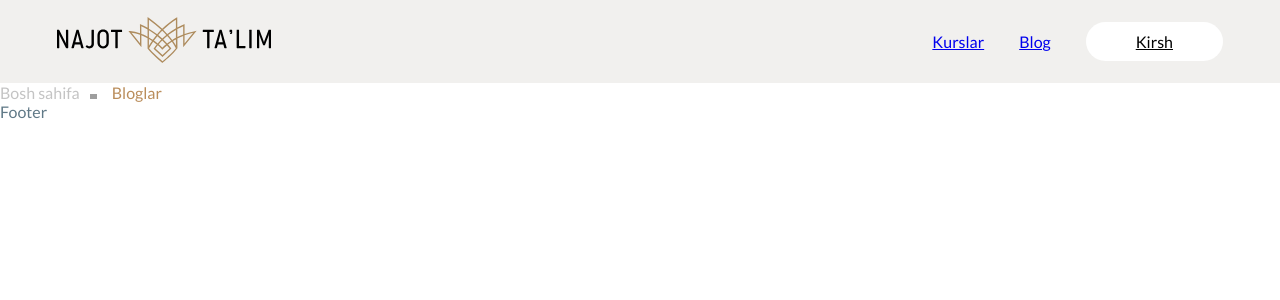
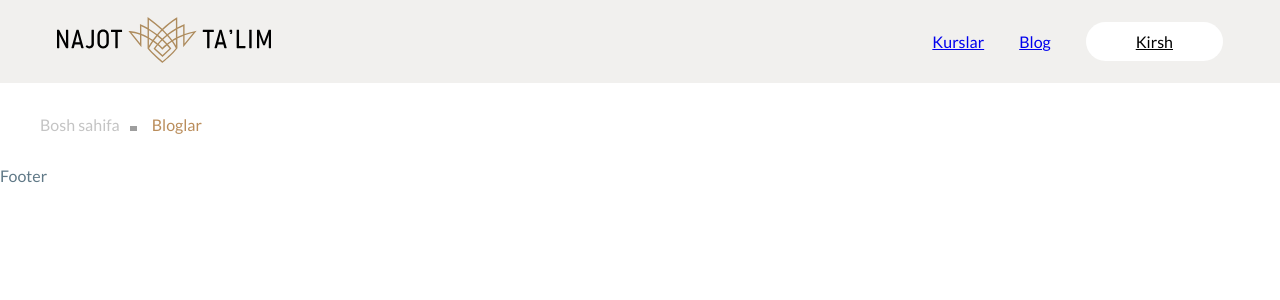
Before and after one commit to ismoilov223/Najot_talim, a React (Vite) app: page /blog in a window 1280 px wide. Shown: the top 300 px of the page. Built offline with nearby package versions, Linux system fonts and the light colour scheme; grey boxes are pictures that could not be loaded.

Commit message:
blog page menu qoshildi

```diff
--- a/index.html
+++ b/index.html
@@ -5,6 +5,7 @@
 		<link rel="stylesheet" href="./src/fonts/font.css" />
 		<meta name="viewport" content="width=device-width, initial-scale=1.0" />
 		<title>Najot Ta'lim</title>
+		<link rel="icon" href="src/images/png/najot-icon.jpg">
 	</head>
 	<body>
 		<div id="root"></div>
--- a/src/pages/Blog/Blog.Styled.jsx
+++ b/src/pages/Blog/Blog.Styled.jsx
@@ -3,6 +3,8 @@ import styled from "styled-components";
 export const BlogStyled = styled.div`
   .blog {
     &__header {
+      padding-top: 32px;
+      padding-bottom: 32px;
       .bredcrumb {
         display: flex;
         align-items: center;
--- a/src/pages/Blog/Blog.jsx
+++ b/src/pages/Blog/Blog.jsx
@@ -5,10 +5,14 @@ import { Link } from "react-router-dom";
 const Blog = () => {
   return (
     <BlogStyled className="blog">
-      <div className="blog__header">
-        <div className="bredcrumb">
-            <Link to={'/'} className="bredcrumb__link">Bosh sahifa</Link>
+      <div className="container">
+        <div className="blog__header">
+          <div className="bredcrumb">
+            <Link to={"/"} className="bredcrumb__link">
+              Bosh sahifa
+            </Link>
             <p className="bredcrumb__name">Bloglar</p>
+          </div>
         </div>
       </div>
     </BlogStyled>
```
Also changed, not shown: src/components/Component/Menu.jsx (added, +9 -0 lines), src/images/png/najot-icon.jpg (added).
